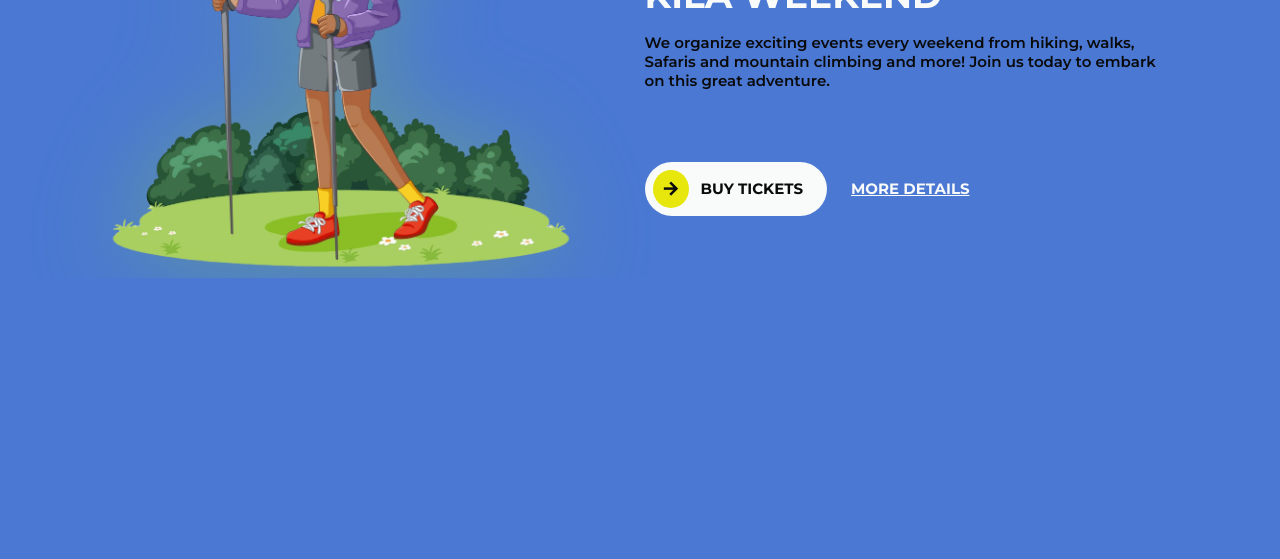
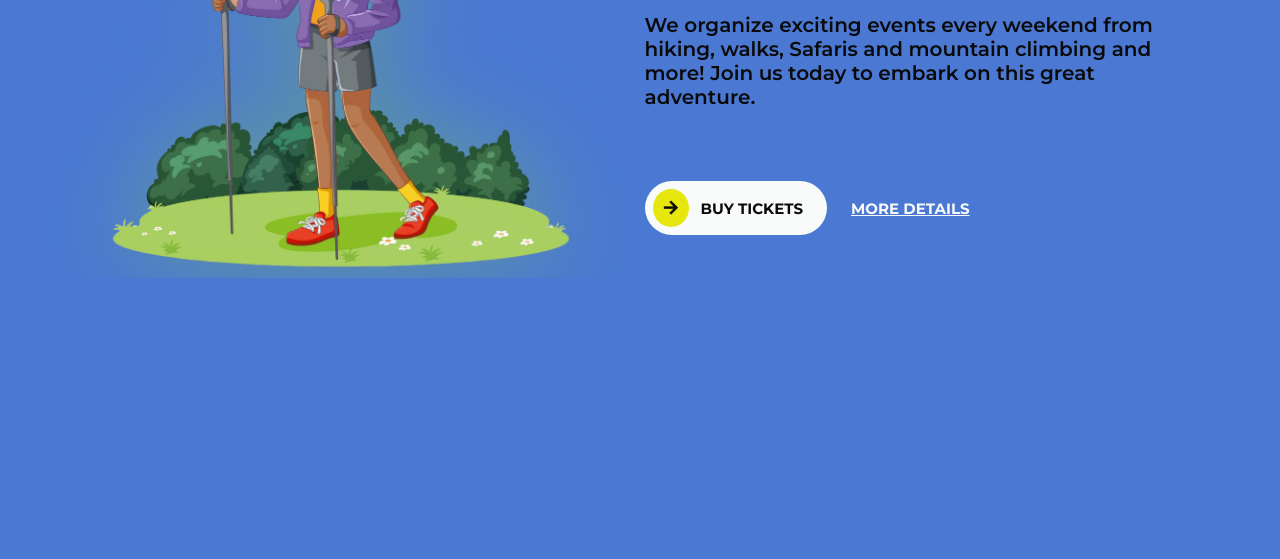
Before and after one commit to ProximaD/Unado_Website, a plain HTML site: page index.html in a window 1280 px wide. Shown: the part 241-800 px from the top of the page. Drawn offline with nearby package versions, Linux system fonts and the light colour scheme.

Commit message:
Update style.css

```diff
--- a/css/style.css
+++ b/css/style.css
@@ -238,6 +238,7 @@ img {
 
 .home__description{
     color: var(--black-color);
+    font-size: var(--h2-font-size);
     font-weight: var(--font-semi-bold);
     margin-bottom: 3rem;
 }
```
